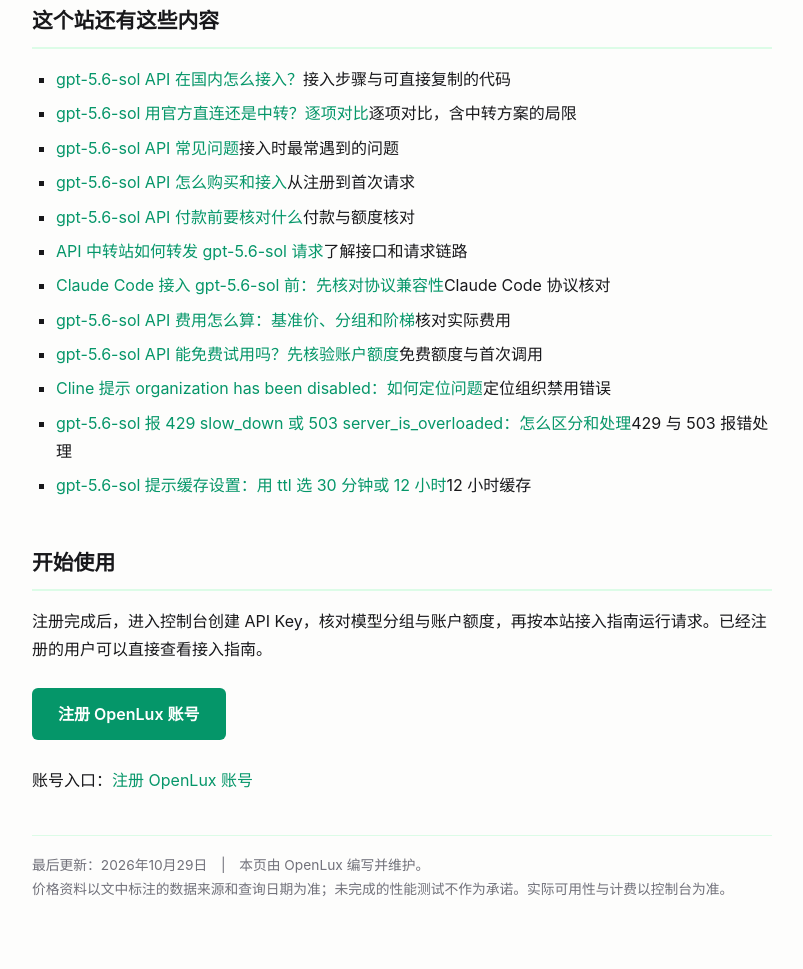
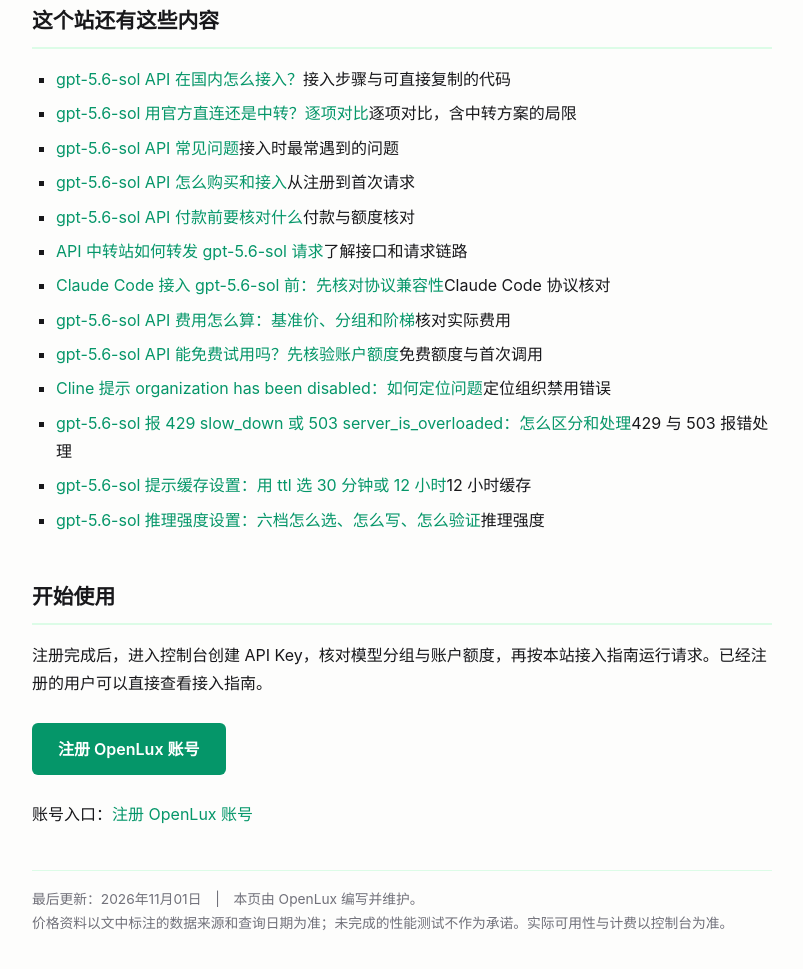
Before and after one commit to a37836323/gpt-5-6-sol-api, a plain HTML site: page gpt56-sol-ban-risk/index.html in a window 1280 px wide. Shown: the part 712-1681 px from the top of the page, without its empty margins (238-1041 px from the left). Drawn offline with Linux system fonts and the light colour scheme.

Commit message:
更新 gpt56-sol-ban-risk/index.html

```diff
--- a/gpt56-sol-ban-risk/index.html
+++ b/gpt56-sol-ban-risk/index.html
@@ -79,7 +79,7 @@
       "@id": "https://a37836323.github.io/gpt-5-6-sol-api/gpt56-sol-ban-risk/#article",
       "headline": "gpt-5.6-sol API 使用前应确认哪些账户规则",
       "datePublished": "2026-08-03",
-      "dateModified": "2026-10-29",
+      "dateModified": "2026-11-01",
       "inLanguage": "zh-CN",
       "author": {
         "@id": "https://api.openlux.ai/#organization"
@@ -165,6 +165,7 @@
 <li><a href="https://a37836323.github.io/gpt-5-6-sol-api/organization-disabled-cline-error/">Cline 提示 organization has been disabled：如何定位问题</a><span>定位组织禁用错误</span></li>
 <li><a href="https://a37836323.github.io/gpt-5-6-sol-api/gpt-5-6-sol-429-slow-down-503-fix/">gpt-5.6-sol 报 429 slow_down 或 503 server_is_overloaded：怎么区分和处理</a><span>429 与 503 报错处理</span></li>
 <li><a href="https://a37836323.github.io/gpt-5-6-sol-api/gpt-5-6-sol-prompt-cache-12h-ttl/">gpt-5.6-sol 提示缓存设置：用 ttl 选 30 分钟或 12 小时</a><span>12 小时缓存</span></li>
+<li><a href="https://a37836323.github.io/gpt-5-6-sol-api/gpt-5-6-sol-reasoning-effort-levels/">gpt-5.6-sol 推理强度设置：六档怎么选、怎么写、怎么验证</a><span>推理强度</span></li>
 </ul>
 </div>
 <div>
@@ -173,7 +174,7 @@
 <p><a class="deck-item80" href="https://api.openlux.ai/register?channel=c_4yupewrk" rel="nofollow noopener" data-cta="register-bottom">注册 OpenLux 账号</a></p>
 <p>账号入口：<a href="https://api.openlux.ai/register?channel=c_4yupewrk" rel="nofollow noopener" data-cta="link">注册 OpenLux 账号</a></p>
 </div>
-<p class="box-card79">最后更新：2026年10月29日　|　本页由 OpenLux 编写并维护。<br>价格资料以文中标注的数据来源和查询日期为准；未完成的性能测试不作为承诺。实际可用性与计费以控制台为准。</p>
+<p class="box-card79">最后更新：2026年11月01日　|　本页由 OpenLux 编写并维护。<br>价格资料以文中标注的数据来源和查询日期为准；未完成的性能测试不作为承诺。实际可用性与计费以控制台为准。</p>
 </main>
 <script>
 (function(){
```
